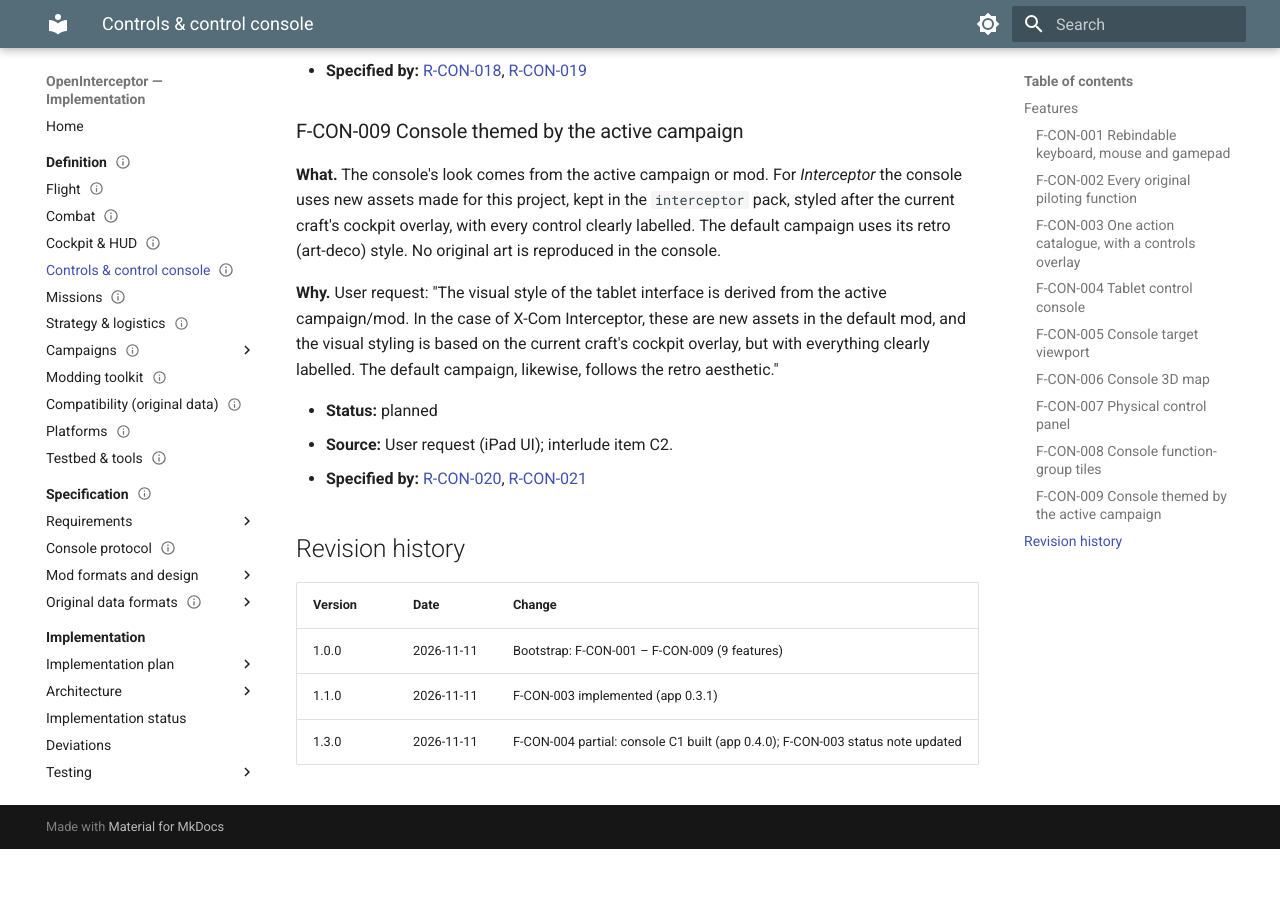
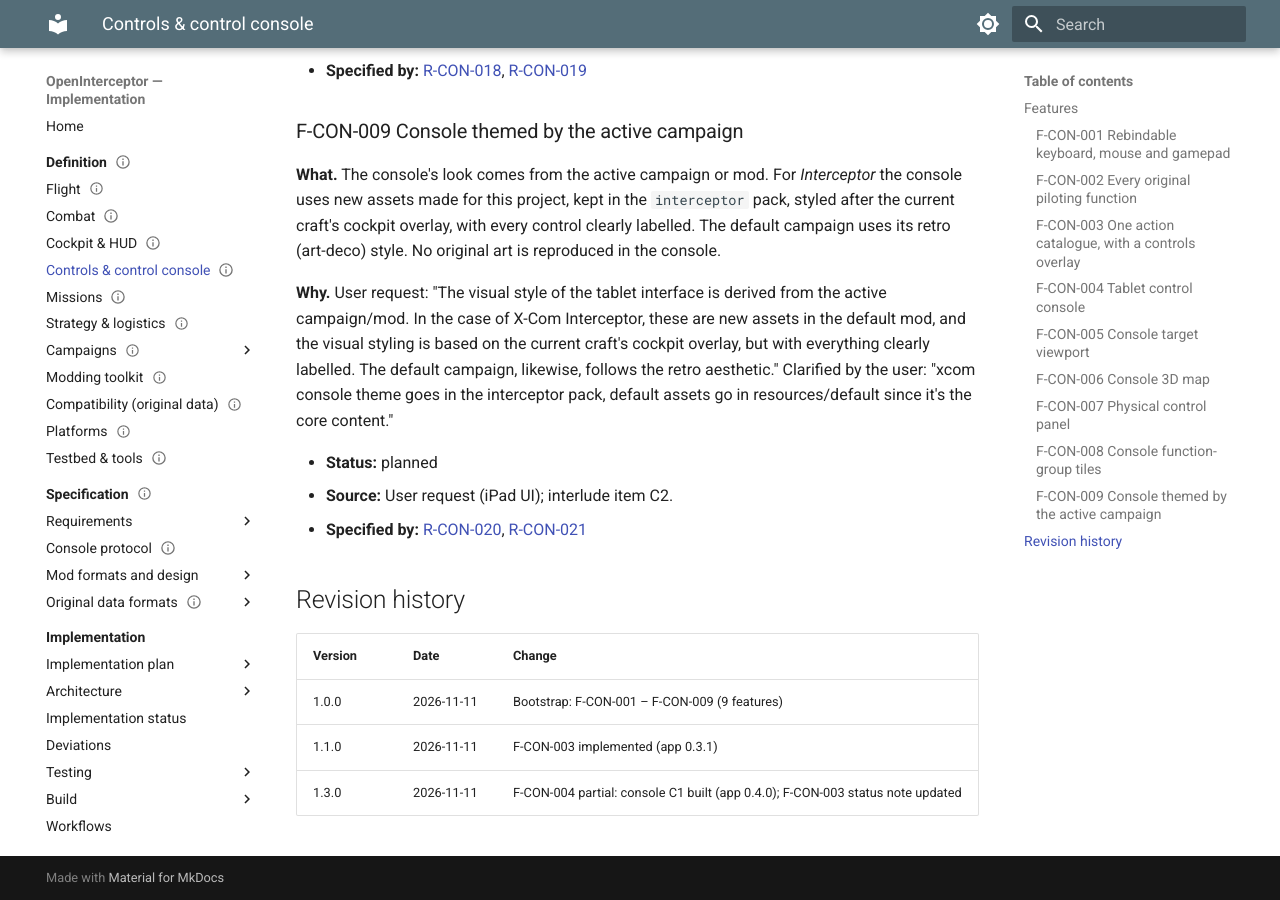
Before and after one commit to bbogovich/OpenInterceptor, an MkDocs documentation site: the page built from docs/definition/control-console.md, in a window 1280 px wide and 900 px high, scrolled down 3637 px. Built offline with MkDocs 1.6.1 and Material for MkDocs 9.7.7, drawn with Linux system fonts in a browser that asks for light colours; before the commit the page ends 4486 px from its top, so only the background shows below that.

Commit message:
Console themes: X-COM theme in the interceptor pack, default assets in resources/default (user clarification)
Co-Authored-By: Claude Opus 5.5 <noreply@anthropic.com>

```diff
--- a/docs/definition/control-console.md
+++ b/docs/definition/control-console.md
@@ -108,7 +108,7 @@ Requirements for these features: [Controls & control console requirements](../sp
 
 **What.** The console's look comes from the active campaign or mod. For *Interceptor* the console uses new assets made for this project, kept in the `interceptor` pack, styled after the current craft's cockpit overlay, with every control clearly labelled. The default campaign uses its retro (art-deco) style. No original art is reproduced in the console.
 
-**Why.** User request: "The visual style of the tablet interface is derived from the active campaign/mod. In the case of X-Com Interceptor, these are new assets in the default mod, and the visual styling is based on the current craft's cockpit overlay, but with everything clearly labelled. The default campaign, likewise, follows the retro aesthetic."
+**Why.** User request: "The visual style of the tablet interface is derived from the active campaign/mod. In the case of X-Com Interceptor, these are new assets in the default mod, and the visual styling is based on the current craft's cockpit overlay, but with everything clearly labelled. The default campaign, likewise, follows the retro aesthetic." Clarified by the user: "xcom console theme goes in the interceptor pack, default assets go in resources/default since it's the core content."
 
 - **Status:** planned
 - **Source:** User request (iPad UI); interlude item C2.
```
